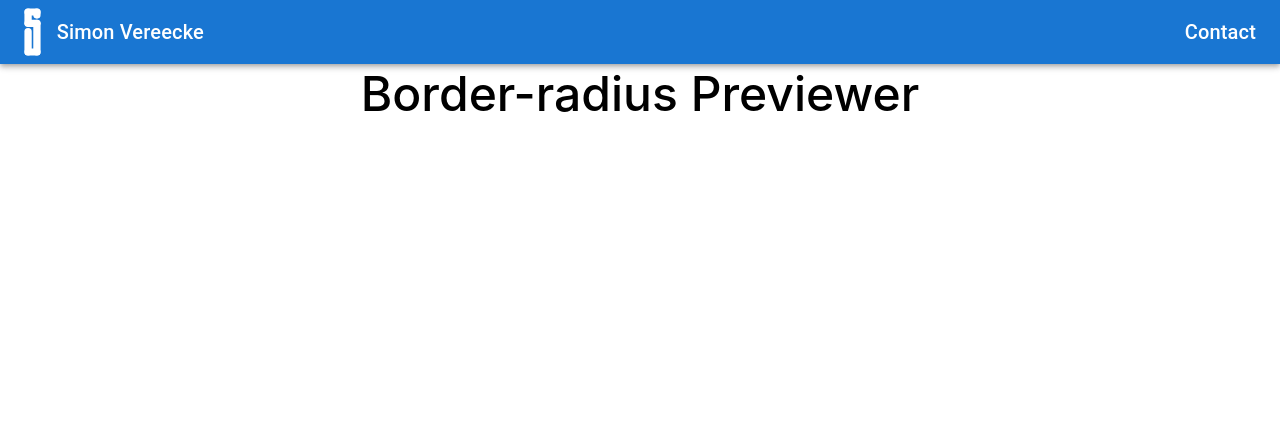
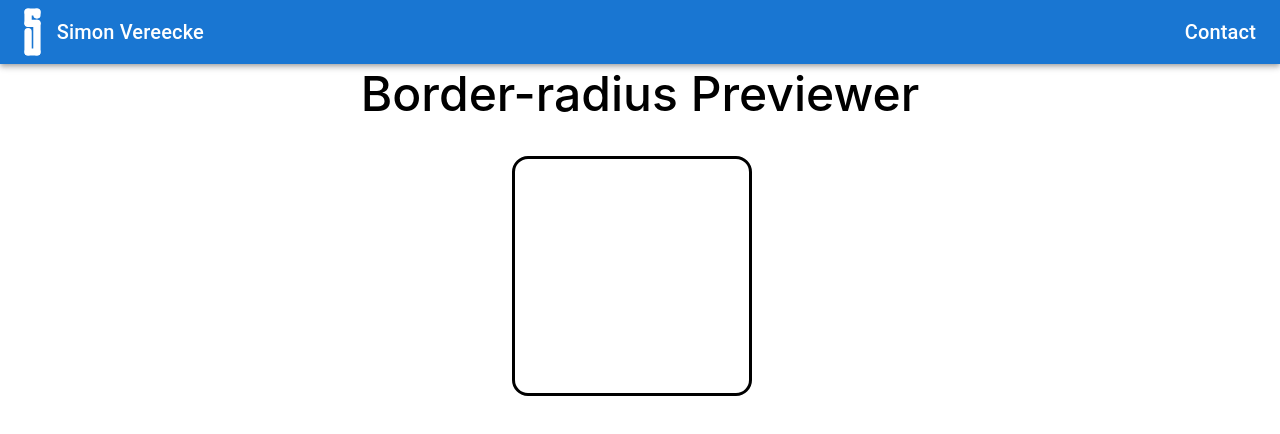
Before and after one commit to Simplify4Me2/my-awesome-website, a React (Vite) app in the folder my-awesome-website-react-app/: page /border-radius-previewer in a window 1280 px wide. Shown: the top 434 px of the page. Built offline with nearby package versions, Linux system fonts and the light colour scheme.

Commit message:
User can see a box with border-radius applied

```diff
--- a/my-awesome-website-react-app/src/app-ideas/border-radius-previewer/border-radius-previewer.tsx
+++ b/my-awesome-website-react-app/src/app-ideas/border-radius-previewer/border-radius-previewer.tsx
@@ -1,5 +1,6 @@
 import React from "react";
 import { Header } from "../../components/header";
+import { Box, Container } from "@mui/material";
 
 export function BorderRadiusPreviewer() {
   return (
@@ -8,6 +9,18 @@ export function BorderRadiusPreviewer() {
       <h1 className="mb-2 mt-0 text-5xl font-medium leading-tight text-primary text-center">
         Border-radius Previewer
       </h1>
+      <Container
+        sx={{ display: "flex", justifyContent: "center", margin: "2rem" }}
+      >
+        <Box
+          sx={{
+            border: "solid",
+            height: "15rem",
+            width: "15rem",
+            borderRadius: "16px",
+          }}
+        ></Box>
+      </Container>
     </>
   );
 }
```
